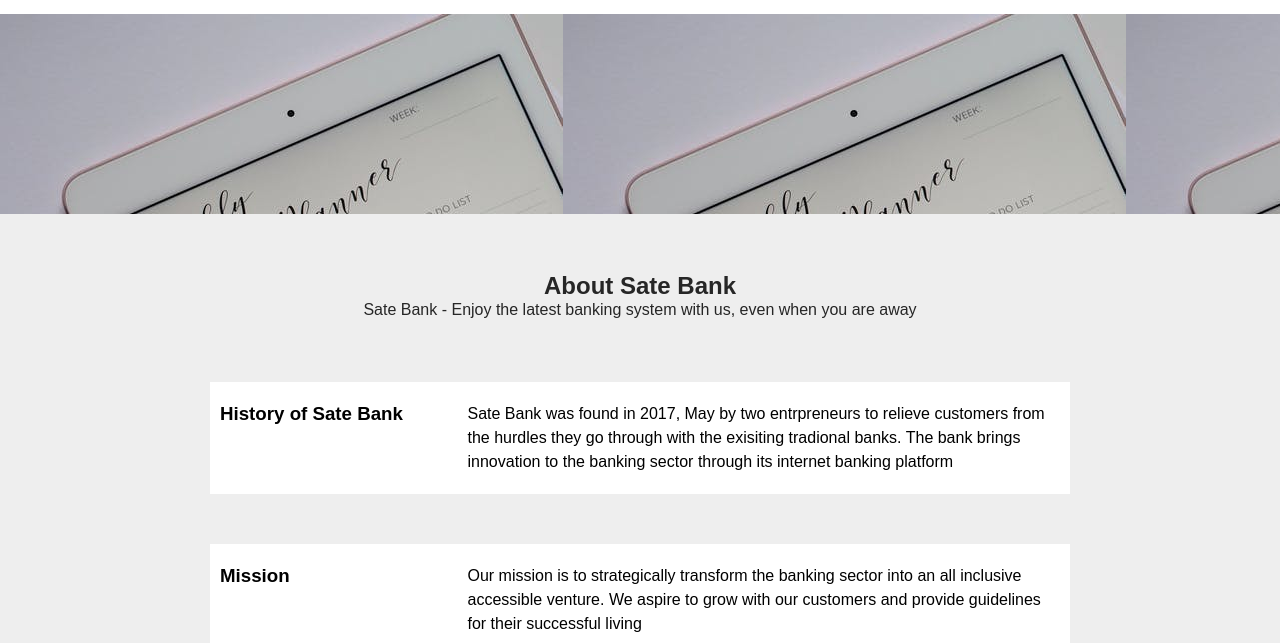
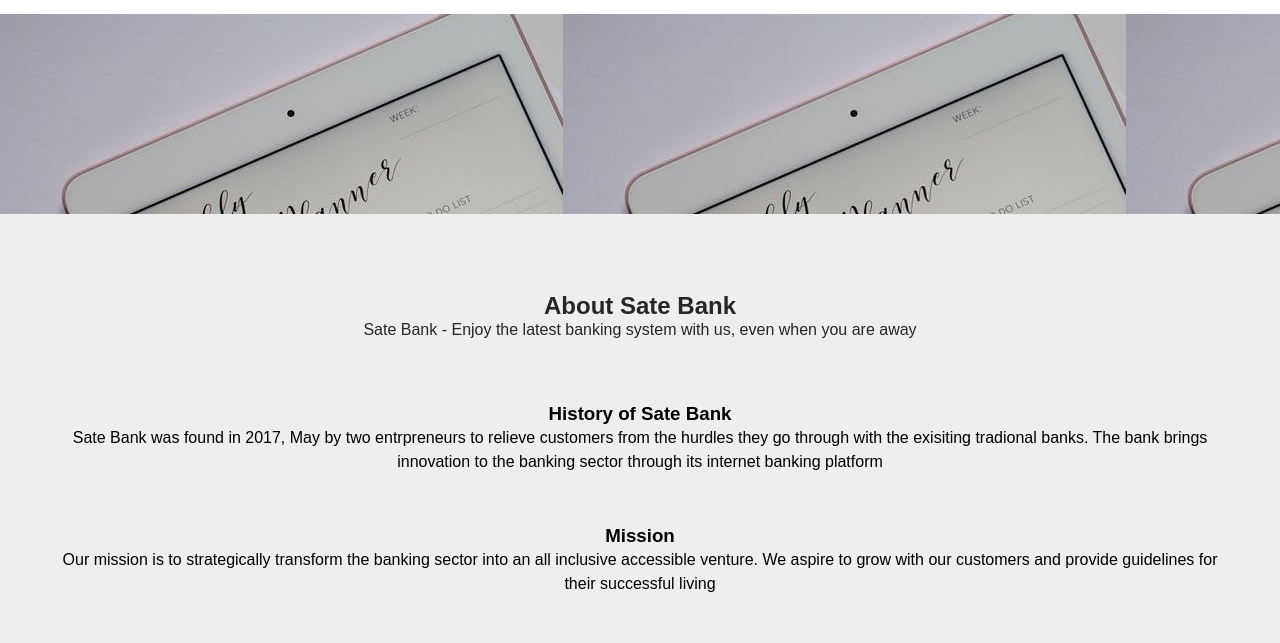
Before and after one commit to Amorob/Banking-Web-Application, a plain HTML site: page about.html in a window 1280 px wide. Shown: the part 121-764 px from the top of the page. Drawn offline with Linux system fonts and the light colour scheme.

Commit message:
Added the About page

```diff
--- a/about.html
+++ b/about.html
@@ -40,7 +40,7 @@
     <!-- <section class="showcase"></section> -->
 
     <section class="about-top"></section>
-    <section class="about-down container">
+    <section class="about">
       <div class="about-about">
         <h2>About Sate Bank</h2>
         <p>
--- a/css/style.css
+++ b/css/style.css
@@ -196,6 +196,10 @@ a:hover {
   height: 25vh;
   background: url("../images/writing.jpeg");
 }
+.about {
+  margin: 20px 0;
+  padding: 50px;
+}
 .about-about {
   padding: 10px;
   display: flex;
@@ -211,11 +215,11 @@ a:hover {
 .about-board,
 .about-team {
   margin: 50px 0;
-  padding: 20px 10px;
-  display: grid;
-  grid-template-columns: 1fr 3fr;
-  gap: 50px;
-  background-color: #ffffff;
+  display: flex;
+  flex-direction: column;
+  align-items: center;
+  text-align: center;
+  justify-content: center;
 }
 
 /* Footer */
```
